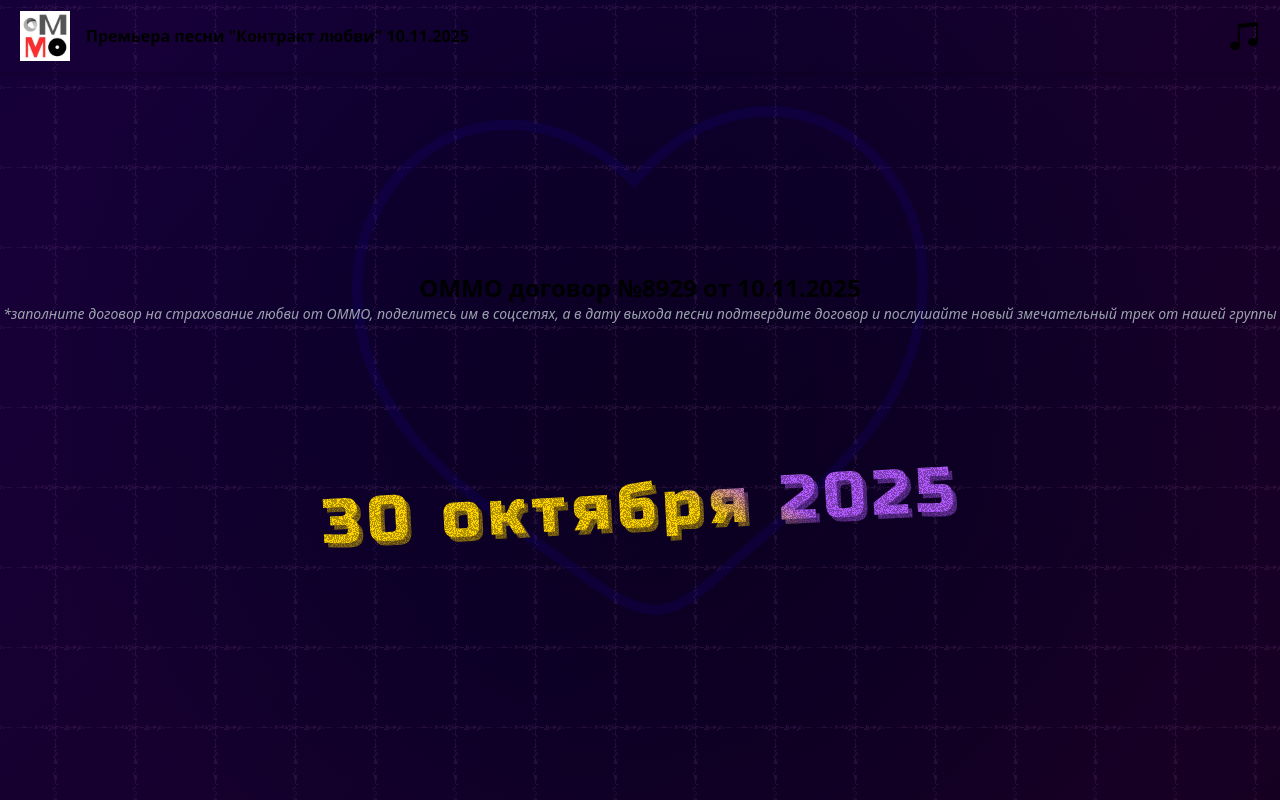
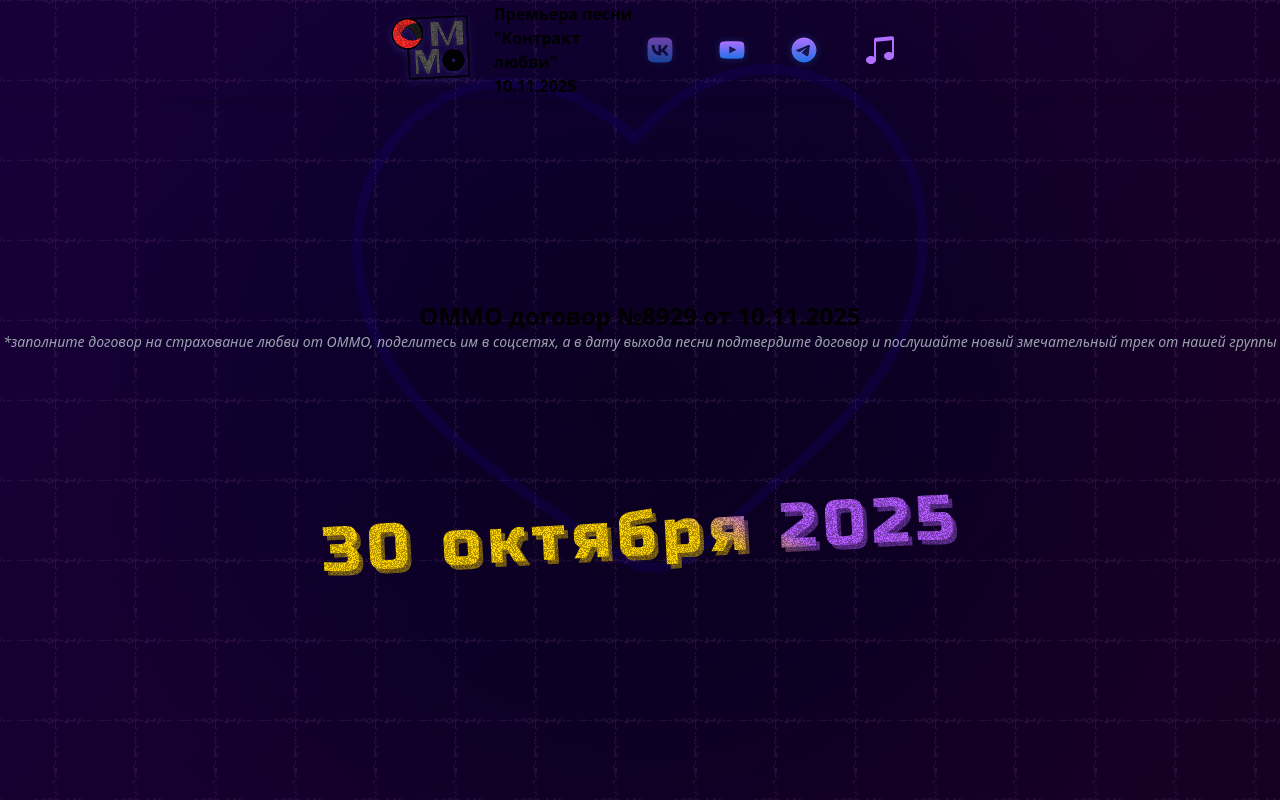
Before and after one commit to grelm21/ommo-front, a Vue app: page / in a window 1280 px wide. Shown: the top 800 px of the page. Built offline with nearby package versions, Linux system fonts and the light colour scheme; no server answers.

Commit message:
logo and links

```diff
--- a/src/components/NavbarComponent.vue
+++ b/src/components/NavbarComponent.vue
@@ -1,31 +1,44 @@
 <script setup>
-import logo from '@/assets/logo.jpeg'
+import logo from '@/assets/logo-no-bg.svg'
 import PlaylistComponent from './PlaylistComponent.vue'
+import VkIcon from '@/components/icons/VkIcon.vue'
+import YouTubeIcon from '@/components/icons/YouTubeIcon.vue'
+import NoteIcon from '@/components/icons/NoteIcon.vue'
+import TelegramIcon from '@/components/icons/TelegramIcon.vue'
+
+const openYouTube = () => {
+  window.open('https://youtube.com/@ommo_ommo_ommo?si=WaPUf-Z6CVzSkuv', '_blank');
+};
+const openVk = () => {
+  window.open('https://vk.com/club232985627', '_blank');
+};
+const openTelegram = () => {
+  window.open('https://t.me/OMMO_spb', '_blank');
+};
+
 </script>
 
 <template>
   <div
-    class="grid grid-cols-12 font-bold h-[72px] items-center px-5 sticky top-0 shadow-md z-50">
+    class="flex justify-between font-bold h-[100px] items-center px-96 sticky top-0 shadow-md z-50">
     <div class="inline-flex flex-0 items-center gap-4 col-span-11">
-      <img :src="logo" class="h-[50px] w-[50px]" />
+      <img :src="logo" class="h-[80px] w-[100px]" />
       <span>Премьера песни "Контракт любви" 10.11.2025</span>
     </div>
-    <button class="flex items-center justify-end" type="button" data-dropdown-toggle="dropdown">
-      <svg
-        xmlns="http://www.w3.org/2000/svg"
-        width="32"
-        height="32"
-        fill="currentColor"
-        class="bi bi-music-note-beamed"
-        viewBox="0 0 16 16"
-      >
-        <path
-          d="M6 13c0 1.105-1.12 2-2.5 2S1 14.105 1 13s1.12-2 2.5-2 2.5.896 2.5 2m9-2c0 1.105-1.12 2-2.5 2s-2.5-.895-2.5-2 1.12-2 2.5-2 2.5.895 2.5 2"
-        />
-        <path fill-rule="evenodd" d="M14 11V2h1v9zM6 3v10H5V3z" />
-        <path d="M5 2.905a1 1 0 0 1 .9-.995l8-.8a1 1 0 0 1 1.1.995V3L5 4z" />
-      </svg>
-    </button>
+    <div class="flex gap-8">
+      <button class="flex items-center justify-end h-[40px] w-[40px]" type="button" @click="openVk">
+        <VkIcon />
+      </button>
+      <button class="flex items-center justify-end h-[40px] w-[40px]" type="button" @click="openYouTube">
+        <YouTubeIcon />
+      </button>
+      <button class="flex items-center justify-end h-[40px] w-[40px]" type="button" @click="openTelegram">
+        <TelegramIcon />
+      </button>
+      <button class="flex items-center justify-end text-[#B06FFF] h-[40px] w-[40px]" type="button" data-dropdown-toggle="dropdown">
+       <NoteIcon />
+      </button>
+    </div>
     <div
       id="dropdown"
       class="z-10 hidden divide-y divide-gray-100 shadow-sm dark:bg-gray-700"
--- /dev/null
+++ b/src/components/icons/NoteIcon.vue
@@ -0,0 +1,16 @@
+<template>
+  <svg
+    xmlns="http://www.w3.org/2000/svg"
+    width="32"
+    height="32"
+    fill="currentColor"
+    class="bi bi-music-note-beamed"
+    viewBox="0 0 16 16"
+  >
+    <path
+      d="M6 13c0 1.105-1.12 2-2.5 2S1 14.105 1 13s1.12-2 2.5-2 2.5.896 2.5 2m9-2c0 1.105-1.12 2-2.5 2s-2.5-.895-2.5-2 1.12-2 2.5-2 2.5.895 2.5 2"
+    />
+    <path fill-rule="evenodd" d="M14 11V2h1v9zM6 3v10H5V3z" />
+    <path d="M5 2.905a1 1 0 0 1 .9-.995l8-.8a1 1 0 0 1 1.1.995V3L5 4z" />
+  </svg>
+</template>
--- /dev/null
+++ b/src/components/icons/TelegramIcon.vue
@@ -0,0 +1,23 @@
+<template>
+  <svg width="64" height="64" viewBox="0 0 64 64" fill="none" xmlns="http://www.w3.org/2000/svg">
+    <g filter="url(#filter0_d_115_261)">
+      <path fill-rule="evenodd" clip-rule="evenodd" d="M52 32C52 43.0457 43.0457 52 32 52C20.9543 52 12 43.0457 12 32C12 20.9543 20.9543 12 32 12C43.0457 12 52 20.9543 52 32ZM32.7167 26.7649C30.7714 27.574 26.8836 29.2487 21.0532 31.7889C20.1064 32.1654 19.6104 32.5337 19.5653 32.8938C19.489 33.5025 20.2512 33.7422 21.2891 34.0685C21.4303 34.1129 21.5766 34.1589 21.7266 34.2077C22.7477 34.5396 24.1214 34.928 24.8355 34.9434C25.4832 34.9574 26.2062 34.6903 27.0044 34.1422C32.4519 30.465 35.264 28.6063 35.4405 28.5663C35.5651 28.538 35.7377 28.5025 35.8546 28.6064C35.9715 28.7104 35.9601 28.9072 35.9477 28.96C35.8722 29.2819 32.8802 32.0635 31.3319 33.503C30.8492 33.9517 30.5068 34.27 30.4368 34.3427C30.28 34.5056 30.1202 34.6596 29.9666 34.8077C29.0179 35.7222 28.3065 36.408 30.006 37.528C30.8227 38.0662 31.4763 38.5112 32.1283 38.9552C32.8403 39.4401 33.5505 39.9238 34.4694 40.5261C34.7035 40.6796 34.927 40.839 35.1448 40.9942C35.9735 41.585 36.7179 42.1157 37.6376 42.0311C38.1721 41.9819 38.7241 41.4794 39.0045 39.9806C39.667 36.4386 40.9694 28.7641 41.2704 25.6016C41.2967 25.3245 41.2636 24.97 41.2369 24.8143C41.2103 24.6586 41.1546 24.4368 40.9523 24.2727C40.7127 24.0782 40.3427 24.0372 40.1773 24.0401C39.425 24.0534 38.2709 24.4547 32.7167 26.7649Z" fill="url(#paint0_linear_115_261)"/>
+    </g>
+    <defs>
+      <filter id="filter0_d_115_261" x="0" y="0" width="64" height="64" filterUnits="userSpaceOnUse" color-interpolation-filters="sRGB">
+        <feFlood flood-opacity="0" result="BackgroundImageFix"/>
+        <feColorMatrix in="SourceAlpha" type="matrix" values="0 0 0 0 0 0 0 0 0 0 0 0 0 0 0 0 0 0 127 0" result="hardAlpha"/>
+        <feOffset/>
+        <feGaussianBlur stdDeviation="6"/>
+        <feComposite in2="hardAlpha" operator="out"/>
+        <feColorMatrix type="matrix" values="0 0 0 0 0.121569 0 0 0 0 0.443137 0 0 0 0 0.898039 0 0 0 0.3 0"/>
+        <feBlend mode="normal" in2="BackgroundImageFix" result="effect1_dropShadow_115_261"/>
+        <feBlend mode="normal" in="SourceGraphic" in2="effect1_dropShadow_115_261" result="shape"/>
+      </filter>
+      <linearGradient id="paint0_linear_115_261" x1="32" y1="12" x2="32" y2="52" gradientUnits="userSpaceOnUse">
+        <stop stop-color="#B06FFF"/>
+        <stop offset="1" stop-color="#1F71E5"/>
+      </linearGradient>
+    </defs>
+  </svg>
+</template>
--- /dev/null
+++ b/src/components/icons/VkIcon.vue
@@ -0,0 +1,23 @@
+<template>
+  <svg width="64" height="64" viewBox="0 0 64 64" fill="none" xmlns="http://www.w3.org/2000/svg">
+    <g opacity="0.6" filter="url(#filter0_d_110_43)">
+      <path fill-rule="evenodd" clip-rule="evenodd" d="M14.8118 14.8118C12 17.6235 12 22.149 12 31.2V32.8C12 41.851 12 46.3764 14.8118 49.1882C17.6235 52 22.149 52 31.2 52H32.8C41.851 52 46.3764 52 49.1882 49.1882C52 46.3764 52 41.851 52 32.8V31.2C52 22.149 52 17.6235 49.1882 14.8118C46.3764 12 41.851 12 32.8 12H31.2C22.149 12 17.6235 12 14.8118 14.8118ZM18.7501 24.1667C18.9668 34.5667 24.1667 40.8167 33.2834 40.8167H33.8002V34.8667C37.1502 35.2001 39.6833 37.6501 40.7 40.8167H45.4334C44.1334 36.0834 40.7166 33.4667 38.5833 32.4667C40.7166 31.2334 43.7166 28.2334 44.4332 24.1667H40.1332C39.1998 27.4667 36.4335 30.4667 33.8002 30.7501V24.1667H29.5V35.7001C26.8333 35.0334 23.4668 31.8001 23.3167 24.1667H18.7501Z" fill="url(#paint0_linear_110_43)"/>
+    </g>
+    <defs>
+      <filter id="filter0_d_110_43" x="0" y="0" width="64" height="64" filterUnits="userSpaceOnUse" color-interpolation-filters="sRGB">
+        <feFlood flood-opacity="0" result="BackgroundImageFix"/>
+        <feColorMatrix in="SourceAlpha" type="matrix" values="0 0 0 0 0 0 0 0 0 0 0 0 0 0 0 0 0 0 127 0" result="hardAlpha"/>
+        <feOffset/>
+        <feGaussianBlur stdDeviation="6"/>
+        <feComposite in2="hardAlpha" operator="out"/>
+        <feColorMatrix type="matrix" values="0 0 0 0 0.121569 0 0 0 0 0.443137 0 0 0 0 0.898039 0 0 0 0.3 0"/>
+        <feBlend mode="normal" in2="BackgroundImageFix" result="effect1_dropShadow_110_43"/>
+        <feBlend mode="normal" in="SourceGraphic" in2="effect1_dropShadow_110_43" result="shape"/>
+      </filter>
+      <linearGradient id="paint0_linear_110_43" x1="32" y1="12" x2="32" y2="52" gradientUnits="userSpaceOnUse">
+        <stop stop-color="#B06FFF"/>
+        <stop offset="1" stop-color="#1F71E5"/>
+      </linearGradient>
+    </defs>
+  </svg>
+</template>
--- /dev/null
+++ b/src/components/icons/YouTubeIcon.vue
@@ -0,0 +1,23 @@
+<template>
+  <svg width="64" height="54" viewBox="0 0 64 54" fill="none" xmlns="http://www.w3.org/2000/svg">
+    <g filter="url(#filter0_d_110_45)">
+      <path d="M51.6016 19.0001C51.6016 19.0001 51.2109 16.2423 50.0078 15.0313C48.4844 13.4376 46.7812 13.4298 46 13.336C40.4063 12.9298 32.0078 12.9298 32.0078 12.9298H31.9922C31.9922 12.9298 23.5938 12.9298 18 13.336C17.2188 13.4298 15.5156 13.4376 13.9922 15.0313C12.7891 16.2423 12.4062 19.0001 12.4062 19.0001C12.4062 19.0001 12 22.2423 12 25.4766V28.5079C12 31.7423 12.3984 34.9845 12.3984 34.9845C12.3984 34.9845 12.7891 37.7423 13.9844 38.9532C15.5078 40.547 17.5078 40.4923 18.3984 40.6641C21.6016 40.9688 32 41.0626 32 41.0626C32 41.0626 40.4063 41.047 46 40.6485C46.7812 40.5548 48.4844 40.547 50.0078 38.9532C51.2109 37.7423 51.6016 34.9845 51.6016 34.9845C51.6016 34.9845 52 31.7501 52 28.5079V25.4766C52 22.2423 51.6016 19.0001 51.6016 19.0001ZM27.8672 32.1876V20.9454L38.6719 26.586L27.8672 32.1876Z" fill="url(#paint0_linear_110_45)"/>
+    </g>
+    <defs>
+      <filter id="filter0_d_110_45" x="0" y="0.929764" width="64" height="52.1328" filterUnits="userSpaceOnUse" color-interpolation-filters="sRGB">
+        <feFlood flood-opacity="0" result="BackgroundImageFix"/>
+        <feColorMatrix in="SourceAlpha" type="matrix" values="0 0 0 0 0 0 0 0 0 0 0 0 0 0 0 0 0 0 127 0" result="hardAlpha"/>
+        <feOffset/>
+        <feGaussianBlur stdDeviation="6"/>
+        <feComposite in2="hardAlpha" operator="out"/>
+        <feColorMatrix type="matrix" values="0 0 0 0 0.121569 0 0 0 0 0.443137 0 0 0 0 0.898039 0 0 0 0.3 0"/>
+        <feBlend mode="normal" in2="BackgroundImageFix" result="effect1_dropShadow_110_45"/>
+        <feBlend mode="normal" in="SourceGraphic" in2="effect1_dropShadow_110_45" result="shape"/>
+      </filter>
+      <linearGradient id="paint0_linear_110_45" x1="32" y1="12.9298" x2="32" y2="41.0626" gradientUnits="userSpaceOnUse">
+        <stop stop-color="#B06FFF"/>
+        <stop offset="1" stop-color="#1F71E5"/>
+      </linearGradient>
+    </defs>
+  </svg>
+</template>
--- a/src/views/DashboardView.vue
+++ b/src/views/DashboardView.vue
@@ -33,7 +33,7 @@ import OptionsComponent from '../components/OptionsComponent.vue'
 .container-dash::before {
   content: "";
   position: absolute;
-  top: -15%;
+  top: -20%;
   left: -5%;
   right: -5%;
   bottom: -5%;
@@ -49,7 +49,7 @@ import OptionsComponent from '../components/OptionsComponent.vue'
 }
 .bg-heart {
   position: absolute;
-  top: 0;
+  top: -10%;
   left: 50%;
   transform: translateX(-50%);
   width: 45%;
```
Also changed, not shown: src/assets/logo-no-bg.svg (added), src/assets/logo.svg (added).
